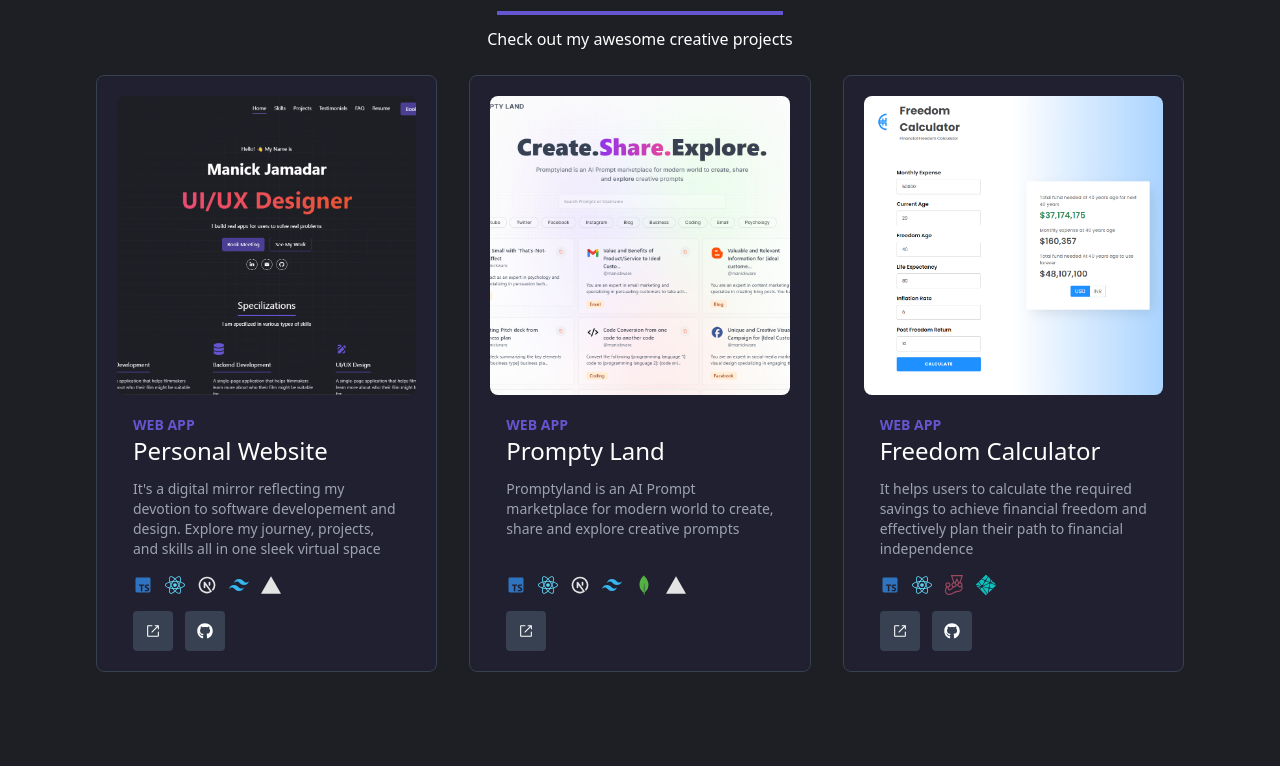
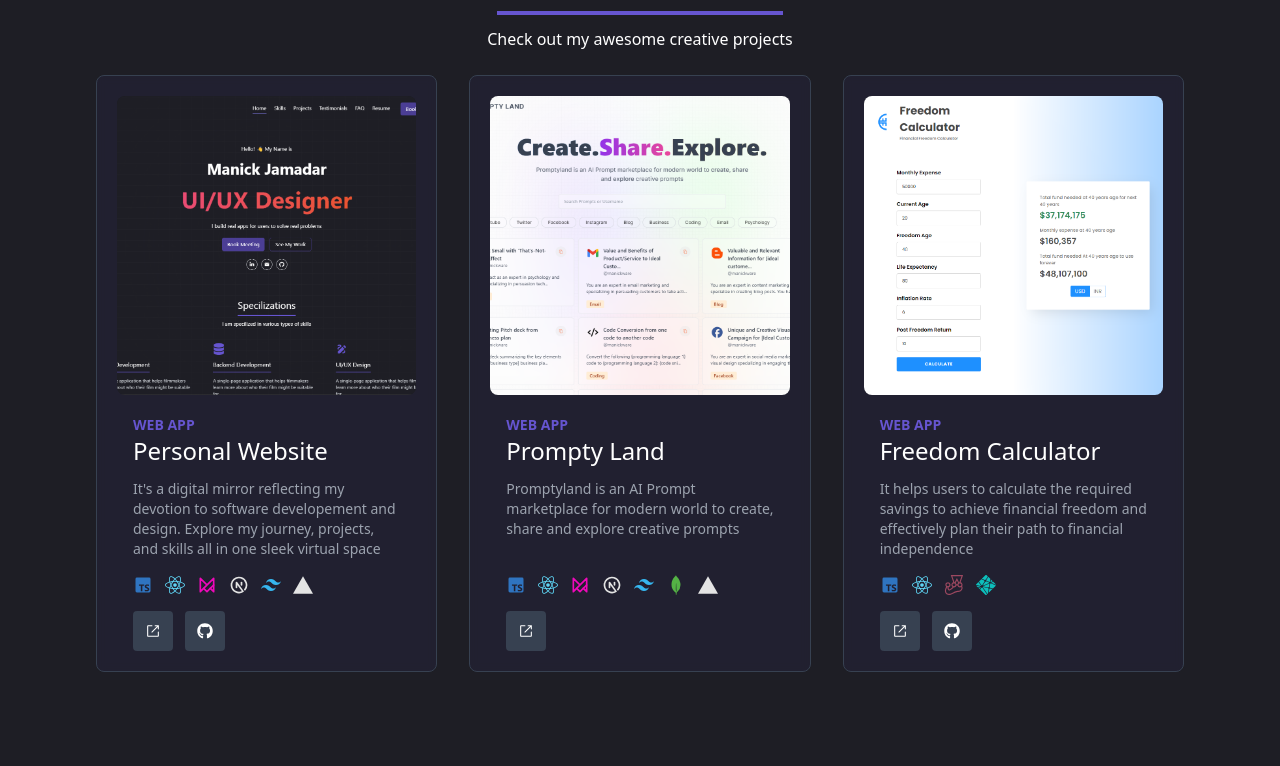
Before and after one commit to manickjamadar/personal-website, a Next.js app: page / in a window 1280 px wide. Shown: the part 1515-2281 px from the top of the page. Built offline with nearby package versions, Linux system fonts and the light colour scheme.

Commit message:
framer motion skill added

```diff
--- a/app/data/projects.ts
+++ b/app/data/projects.ts
@@ -24,6 +24,7 @@
     skills: [
       Skill.typescript,
       Skill.reactJs,
+      Skill.framerMotion,
       Skill.nextJs,
       Skill.tailwind,
       Skill.vercel,
@@ -40,6 +41,7 @@
     skills: [
       Skill.typescript,
       Skill.reactJs,
+      Skill.framerMotion,
       Skill.nextJs,
       Skill.tailwind,
       Skill.mongodb,
--- a/app/data/skills.tsx
+++ b/app/data/skills.tsx
@@ -6,6 +6,7 @@
   FaGitAlt,
   FaGithub,
 } from "react-icons/fa";
+import { TbBrandFramerMotion } from "react-icons/tb";
 import {
   SiFirebase,
   SiRedux,
@@ -67,6 +68,12 @@
     name: "ReactJs",
     icon: <FaReact />,
     color: "#5ED3F3",
+    category: SkillCategory.frontend,
+  };
+  static framerMotion: ISkill = {
+    name: "Framer Motion",
+    icon: <TbBrandFramerMotion />,
+    color: "#F008BB",
     category: SkillCategory.frontend,
   };
   static redux: ISkill = {
@@ -197,6 +204,7 @@
   Skill.javascript,
   Skill.typescript,
   Skill.reactJs,
+  Skill.framerMotion,
   Skill.redux,
   Skill.tailwind,
   Skill.nextJs,
```
